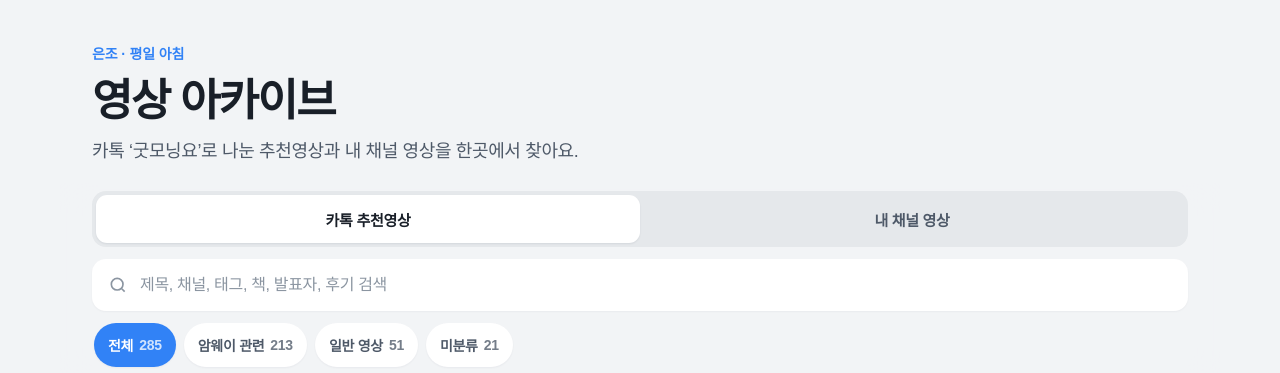
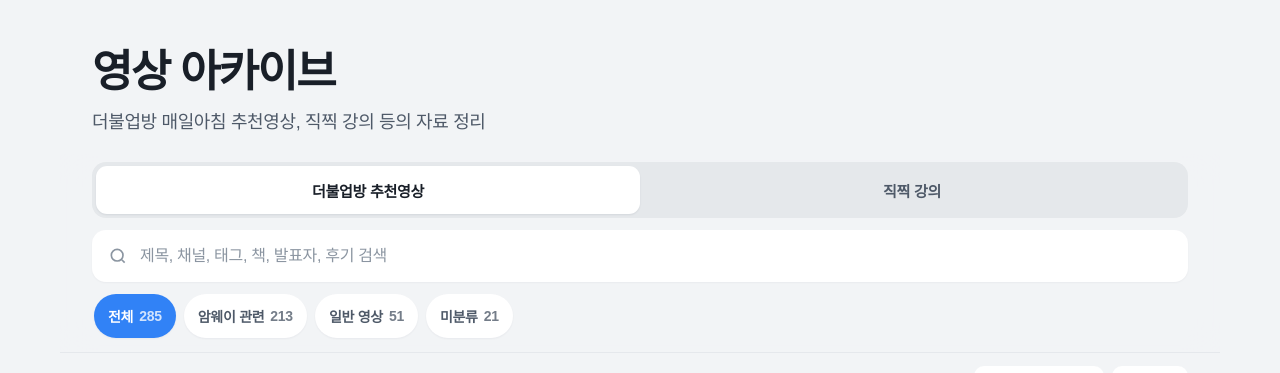
Before and after one commit to liebetunya/video-archive, a plain HTML site: page index.html in a window 1280 px wide. Shown: the top 373 px of the page. Drawn offline with Linux system fonts and the light colour scheme; a web font is replaced by a local one.

Commit message:
상단 문구·탭 이름 변경

```diff
--- a/index.html
+++ b/index.html
@@ -4,7 +4,7 @@
   <meta charset="utf-8">
   <meta name="viewport" content="width=device-width, initial-scale=1, viewport-fit=cover">
   <meta name="theme-color" content="#F2F4F6">
-  <meta name="description" content="굿모닝요 카톡 추천영상과 은조 채널 영상을 모아 둔 아카이브">
+  <meta name="description" content="더불업방 매일아침 추천영상, 직찍 강의 등의 자료 정리">
   <title>은조 영상 아카이브</title>
   <link rel="icon" href="favicon.svg" type="image/svg+xml">
   <link rel="stylesheet" href="https://cdn.jsdelivr.net/gh/orioncactus/pretendard@v1.3.9/dist/web/static/pretendard.min.css">
@@ -14,15 +14,14 @@
   <a class="skip" href="#grid">영상 목록으로 건너뛰기</a>
   <div class="wrap" id="wrap">
     <header class="hero">
-      <p class="eyebrow">은조 · 평일 아침</p>
       <h1>영상 아카이브</h1>
-      <p class="lede">카톡 ‘굿모닝요’로 나눈 추천영상과 내 채널 영상을 한곳에서 찾아요.</p>
+      <p class="lede">더불업방 매일아침 추천영상, 직찍 강의 등의 자료 정리</p>
     </header>
 
     <div class="sticky">
       <div class="segment" role="tablist" aria-label="영상 종류">
-        <button type="button" id="tab-kakao" role="tab" aria-selected="true" aria-controls="grid">카톡 추천영상</button>
-        <button type="button" id="tab-channel" role="tab" aria-selected="false" aria-controls="grid">내 채널 영상</button>
+        <button type="button" id="tab-kakao" role="tab" aria-selected="true" aria-controls="grid">더불업방 추천영상</button>
+        <button type="button" id="tab-channel" role="tab" aria-selected="false" aria-controls="grid">직찍 강의</button>
       </div>
       <div class="search">
         <svg class="search-ico" width="20" height="20" viewBox="0 0 24 24" fill="none" stroke="currentColor" stroke-width="2" aria-hidden="true">
```
